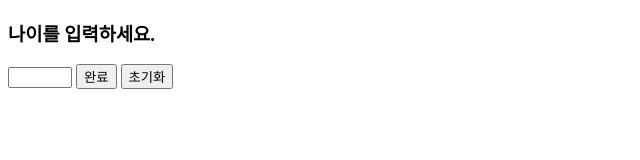
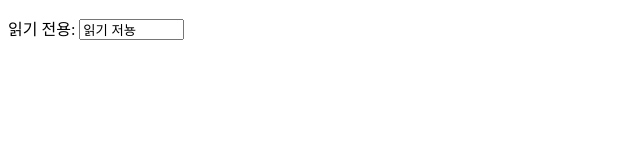
Before and after one commit to wndgus0712/2, a plain HTML site: page index.html in a window 1280 px wide. Shown: the whole page, without its empty margins (0-640 px from the left). Drawn offline with Linux system fonts and the light colour scheme.

Commit message:
Update index.html

```diff
--- a/index.html
+++ b/index.html
@@ -5,11 +5,7 @@
 </head>
 <body>
   <form>
-    <h3>나이를 입력하세요.</h3>
-    <input type="number" name="count" min="1" max="130">
-    <input type="submit" value="완료">
-    <input type="reset" value="초기화">
-    </button>
+    <p>읽기 전용: <input type="text" name="name" size = "10" value="읽기 저뇽"readonly></p>
   </form>
 </body>
 </html>
```
